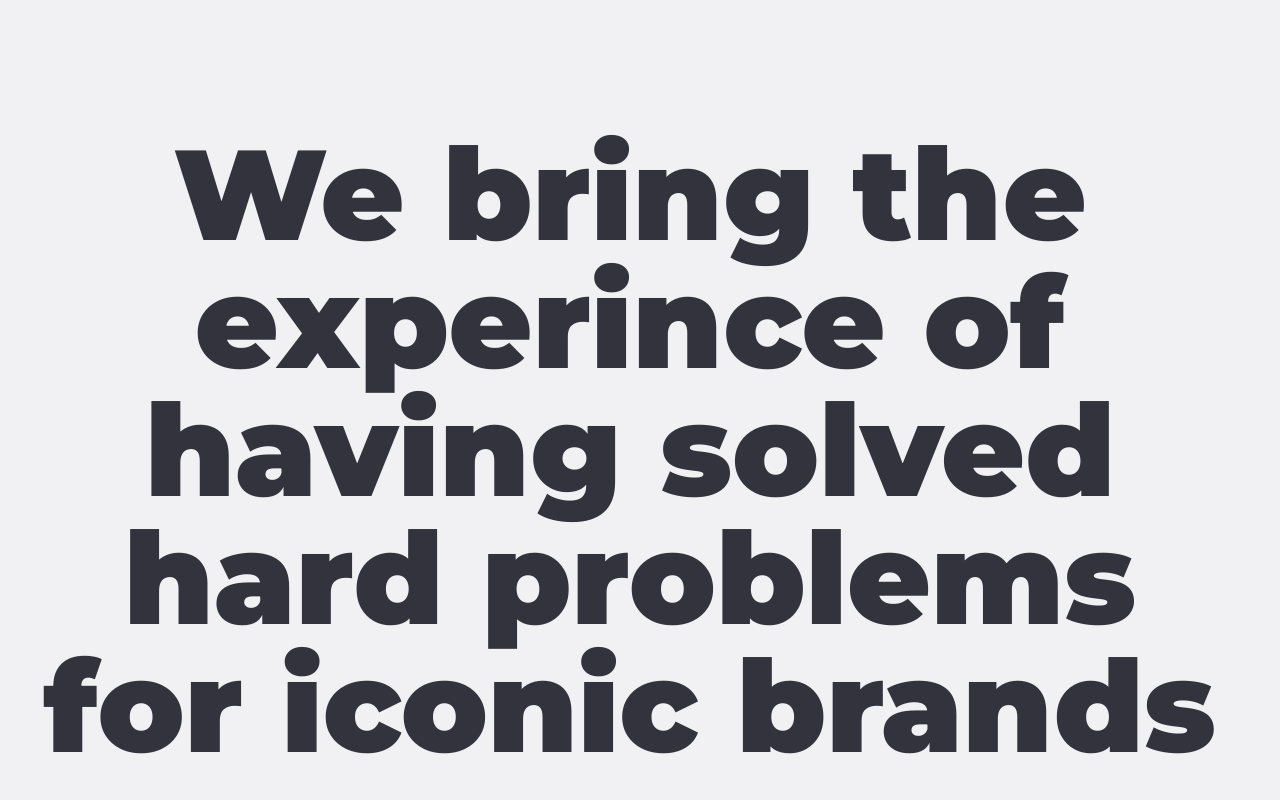
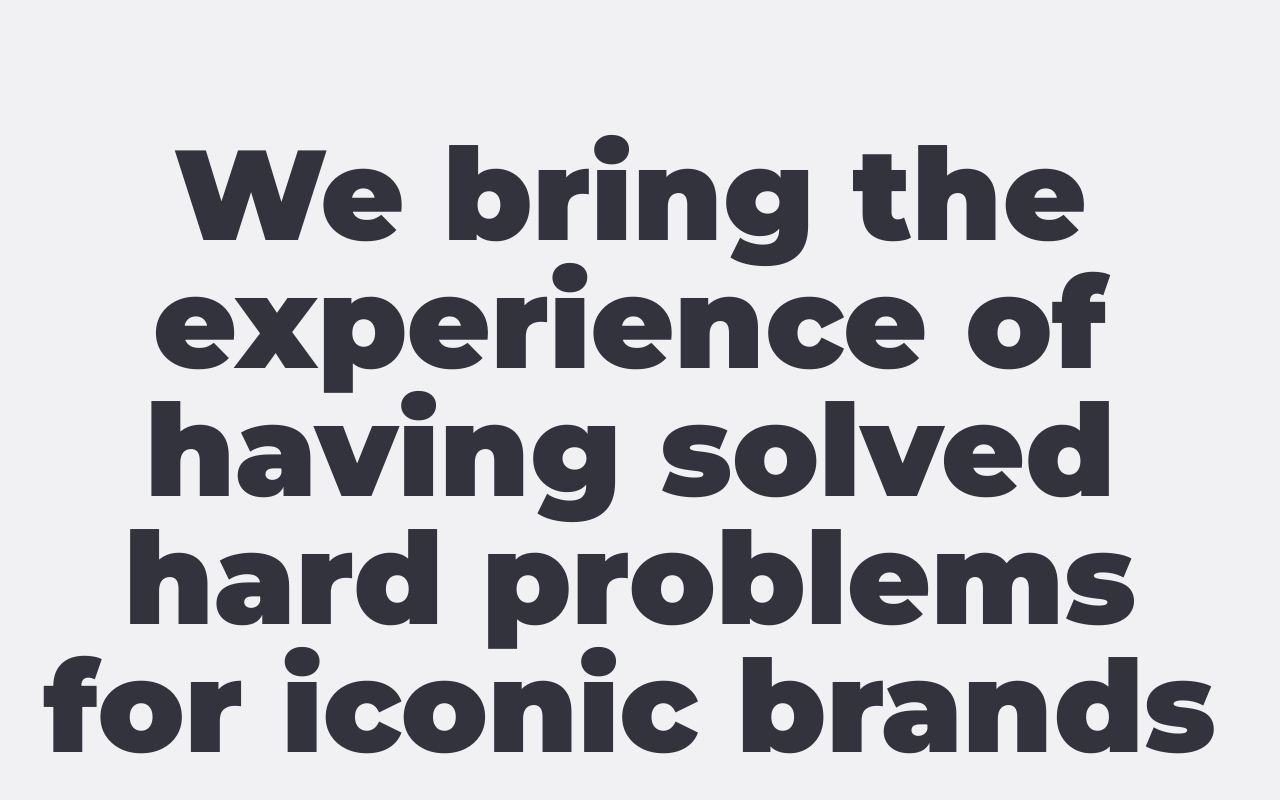
Before and after one commit to c8e-labs/marketing-web, a website built with Vite: page index.html in a window 1280 px wide. Shown: the part 3100-3900 px from the top of the page. Built offline with nearby package versions, Linux system fonts and the light colour scheme.

Commit message:
fix: typo

```diff
--- a/brands.html
+++ b/brands.html
@@ -1,7 +1,7 @@
 <article class="mt-32 pr-0 sm:p-8 text-center bg-raisin-50 text-raisin-800 border-b-8 border-b-raisin-950">
     <div class="pt-20 sm:pt-32 pr-5 pb-20">
         <h3 class="font-montserrat font-black text-3xl sm:text-6xl lg:text-9xl text-balance leading-[0.9]">
-            We bring the experince of having solved hard problems for iconic brands
+            We bring the experience of having solved hard problems for iconic brands
         </h3>
     </div>
     <div class="pb-20 sm:pb-32 flex flex-wrap justify-center">
```
